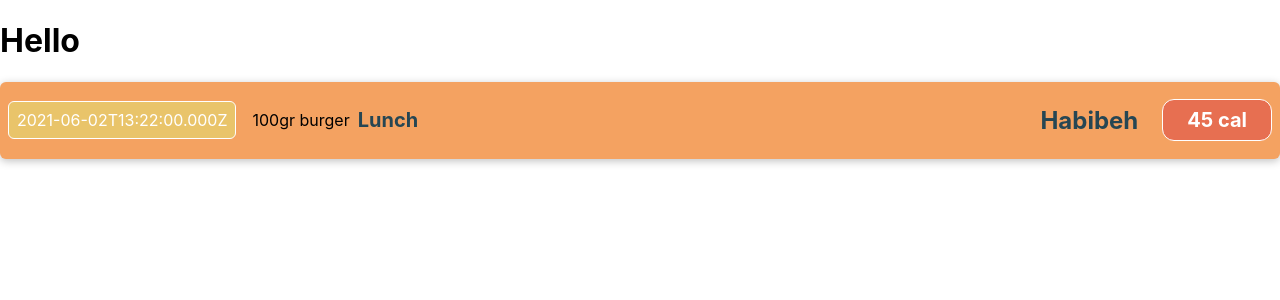
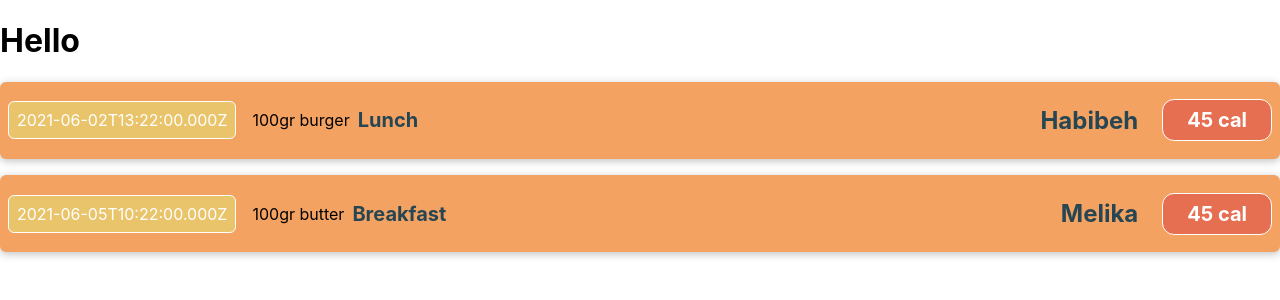
Before and after one commit to HabibehKhavari/Calorie-Tracker-App, a React (Create React App) app: page / in a window 1280 px wide. Shown: the top 300 px of the page. Built offline with nearby package versions, Linux system fonts and the light colour scheme.

Commit message:
use array of objects

```diff
--- a/src/App.js
+++ b/src/App.js
@@ -3,21 +3,39 @@ import './App.css';
 import MetricItem from './components/MetricItem'
 
 function App() {
-  let userDate=new Date(2021,5,2,13,22,0,0);
-  let userName="Habibeh";
-  let userMeal="Lunch";
-  let userCalorei="45 cal";
-  let userAmount="100gr burger";
+  const metrics = [
+    {
+      date:new Date(2021,5,2,13,22,0,0),
+      name:"Habibeh",
+      meal:"Lunch",
+      calorei:"45 cal",
+      amount:"100gr burger"
+    },
+    {
+      date:new Date(2021,5,5,10,22,0,0),
+      name:"Melika",
+      meal:"Breakfast",
+      calorei:"45 cal",
+      amount:"100gr butter"
+    }
+  ]
 
   return (
     <div>
     <h1>Hello</h1>
     <MetricItem
-    userDate={userDate}
-    userName={userName}
-    userMeal={userMeal}
-    userCalorei={userCalorei}
-    userAmount={userAmount}
+    userDate={metrics[0].date}
+    userName={metrics[0].name}
+    userMeal={metrics[0].meal}
+    userCalorei={metrics[0].calorei}
+    userAmount={metrics[0].amount}
+    />
+    <MetricItem
+    userDate={metrics[1].date}
+    userName={metrics[1].name}
+    userMeal={metrics[1].meal}
+    userCalorei={metrics[1].calorei}
+    userAmount={metrics[1].amount}
     />
     </div>
   );
```
